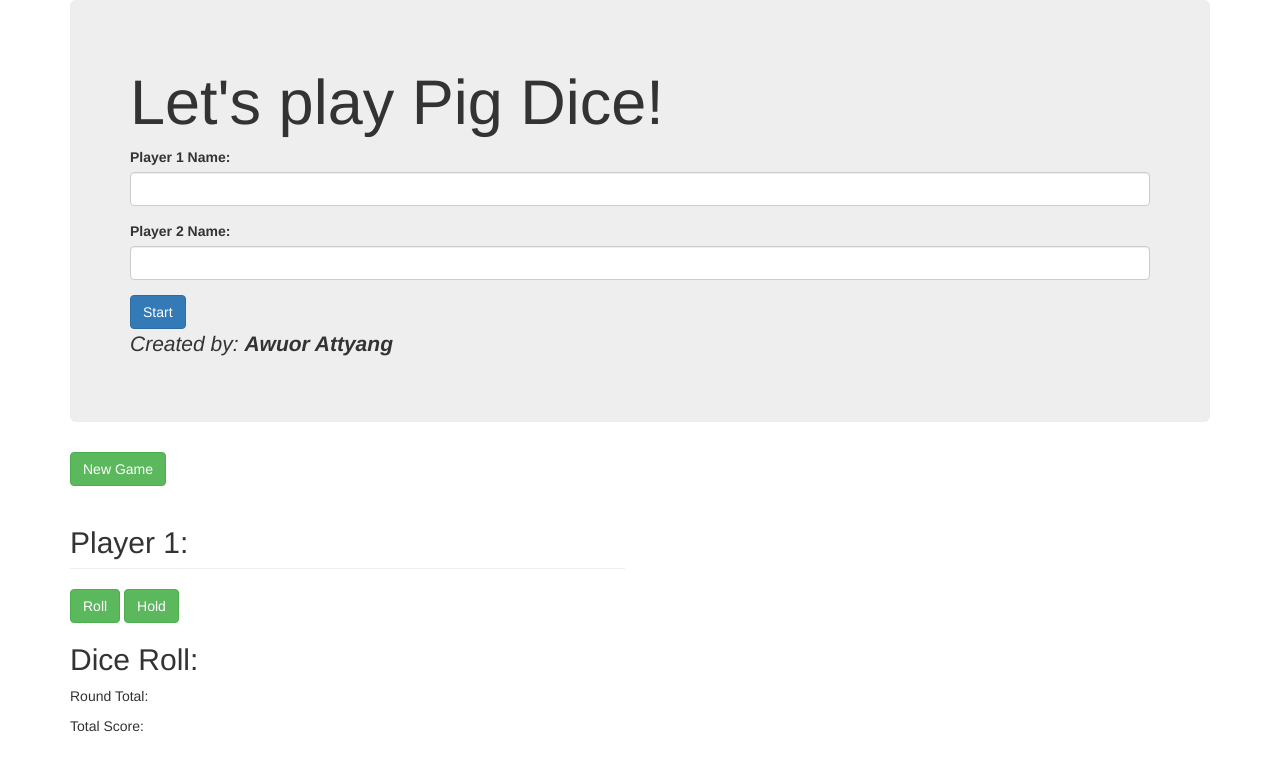
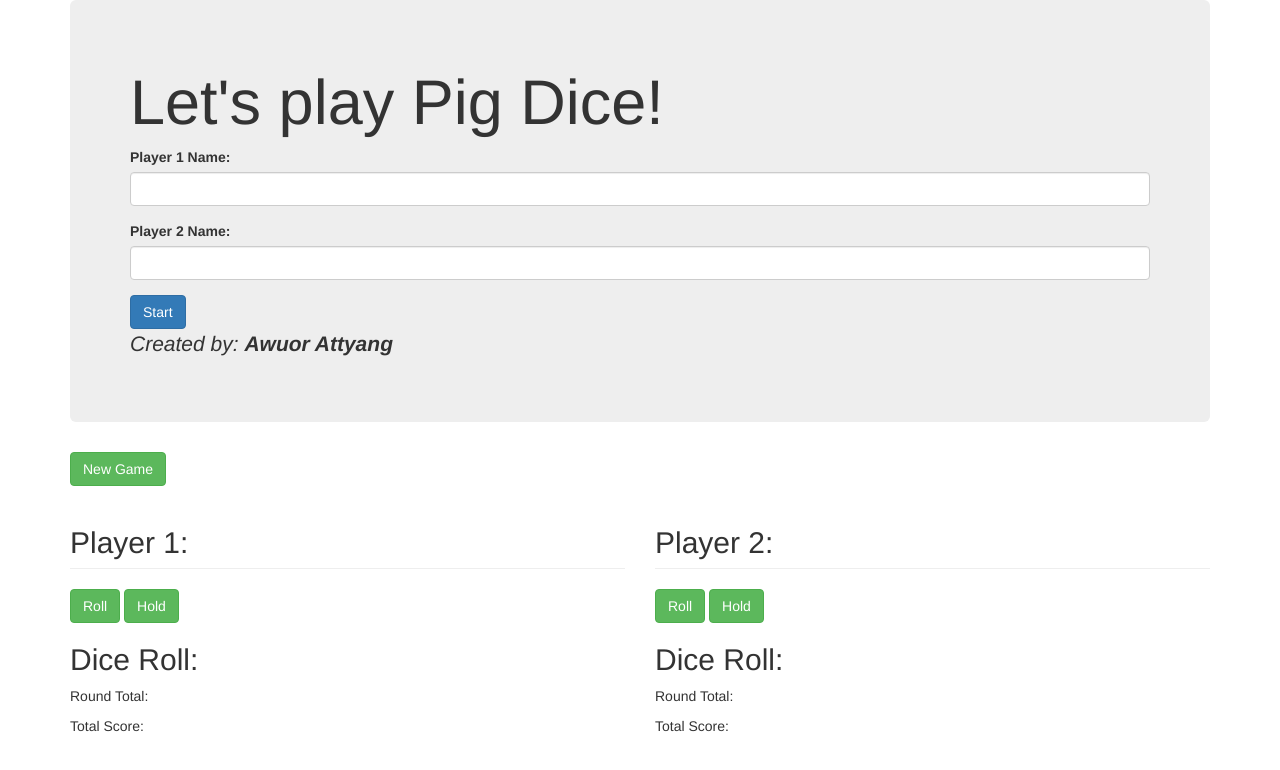
Before and after one commit to awuorlost/Pig-Dice, a plain HTML site: page index.html in a window 1280 px wide. Drawn offline with Linux system fonts and the light colour scheme.

Commit message:
add box two

```diff
--- a/index.html
+++ b/index.html
@@ -47,6 +47,19 @@
         <p>Total Score: <span id="totalScoreOne"></span></p>
       </div>
 
+      <div class="col-md-6 box" id="boxTwo">
+       <h2 class="page-header">Player 2: <span id = "player2Name"><span></h2>
+       <button id="player2-roll" class="btn-success btn">Roll</button>
+       <button id="player2-hold" class="btn-success btn">Hold</button>
+       <h2>Dice Roll: <span id="dieRollTwo"></span></h2>
+       <p>Round Total: <span id="roundTotalTwo"></span></p>
+       <p>Total Score: <span id="totalScoreTwo"></span></p>
+     </div>
+   </div>
+ </div>
+
+
+
 
 </body>
 
```
